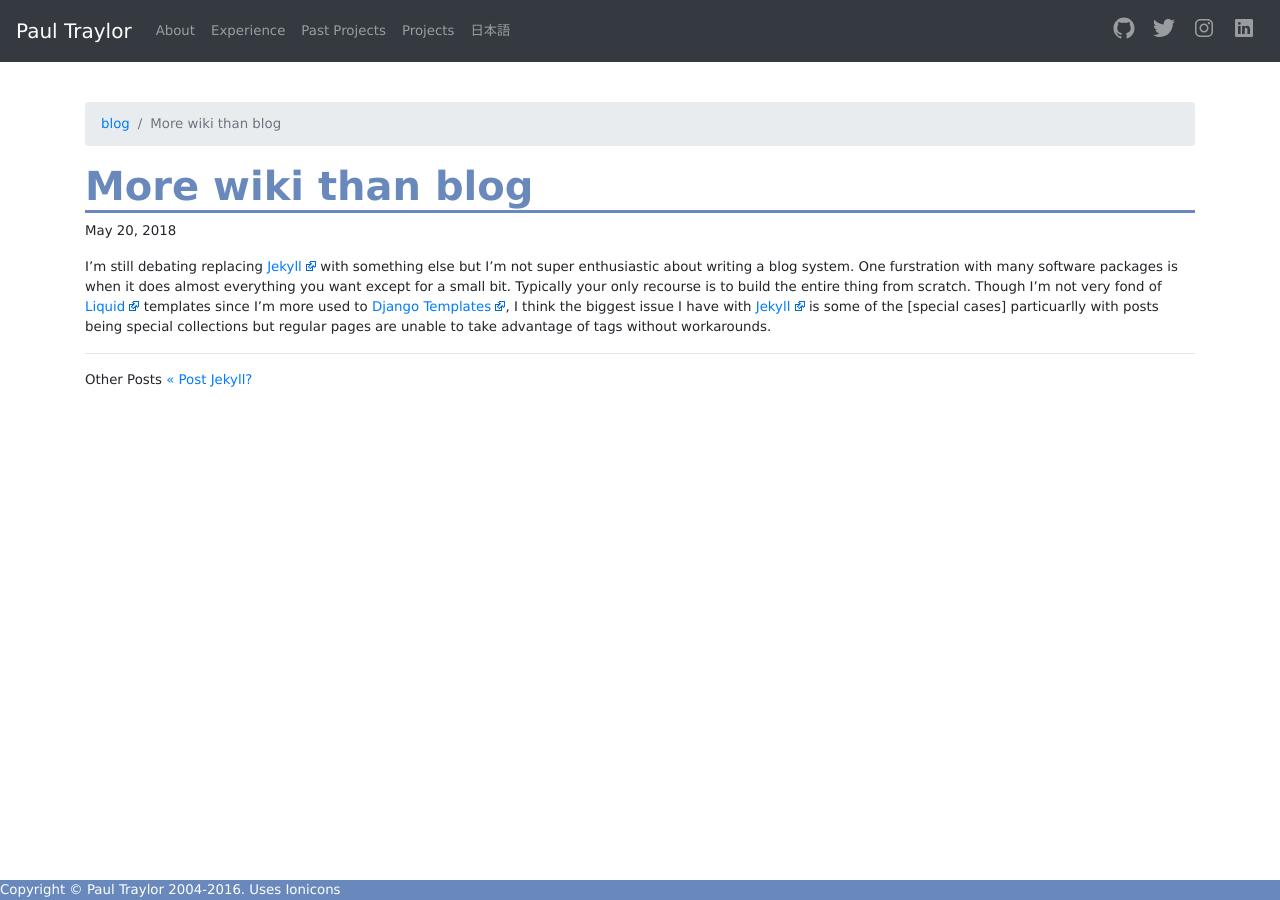
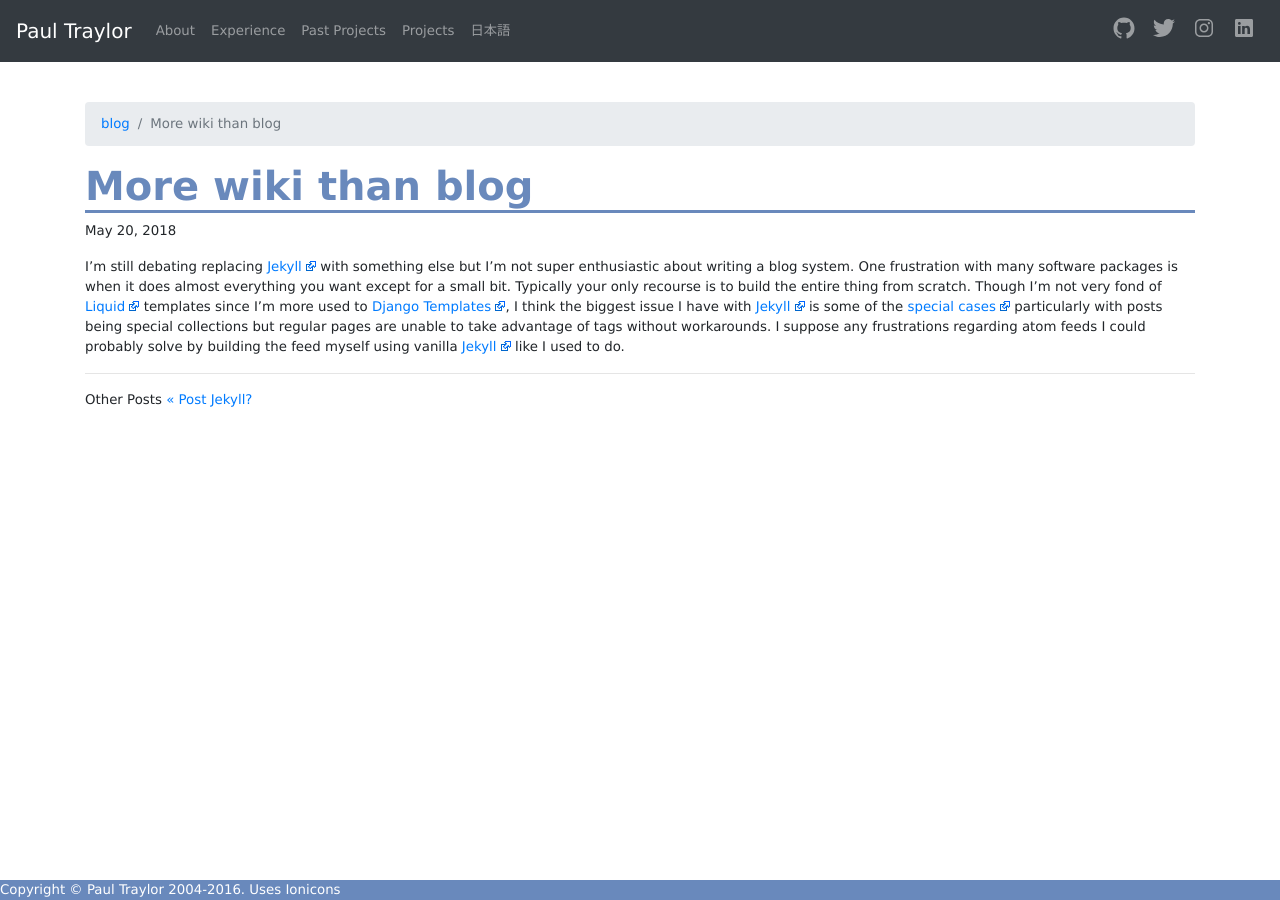
Before and after one commit to kfdm/paultraylor.net, a Jekyll site: the page built from blog/_posts/2018-05-20-more-wiki-than-blog.markdown, in a window 1280 px wide. Built offline with Jekyll 4.4.1, drawn with Linux system fonts in a browser that asks for light colours; nearby versions of some CDN libraries.

Commit message:
Typo fixes

```diff
--- a/blog/_posts/2018-05-20-more-wiki-than-blog.markdown
+++ b/blog/_posts/2018-05-20-more-wiki-than-blog.markdown
@@ -4,10 +4,10 @@ title: "More wiki than blog"
 date: "2018-05-20 16:55:52 +0900"
 ---
 
-I'm still debating replacing [Jekyll] with something else but I'm not super enthusiastic about writing a blog system. One furstration with many software packages is when it does almost everything you want except for a small bit. Typically your only recourse is to build the entire thing from scratch. Though I'm not very fond of [Liquid] templates since I'm more used to [Django Templates], I think the biggest issue I have with [Jekyll] is some of the [special cases] particuarlly with posts being special collections but regular pages are unable to take advantage of tags without workarounds.
+I'm still debating replacing [Jekyll] with something else but I'm not super enthusiastic about writing a blog system. One frustration with many software packages is when it does almost everything you want except for a small bit. Typically your only recourse is to build the entire thing from scratch. Though I'm not very fond of [Liquid] templates since I'm more used to [Django Templates], I think the biggest issue I have with [Jekyll] is some of the [special cases] particularly with posts being special collections but regular pages are unable to take advantage of tags without workarounds. I suppose any frustrations regarding atom feeds I could probably solve by building the feed myself using vanilla [Jekyll] like I used to do.
 
 
 [Jekyll]: https://jekyllrb.com/
 [Liquid]: https://shopify.github.io/liquid/
 [Django Templates]: https://docs.djangoproject.com/en/2.0/ref/templates/language/
-[special case]: https://github.com/jekyll/jekyll/pull/5857
+[special cases]: https://github.com/jekyll/jekyll/pull/5857
```
